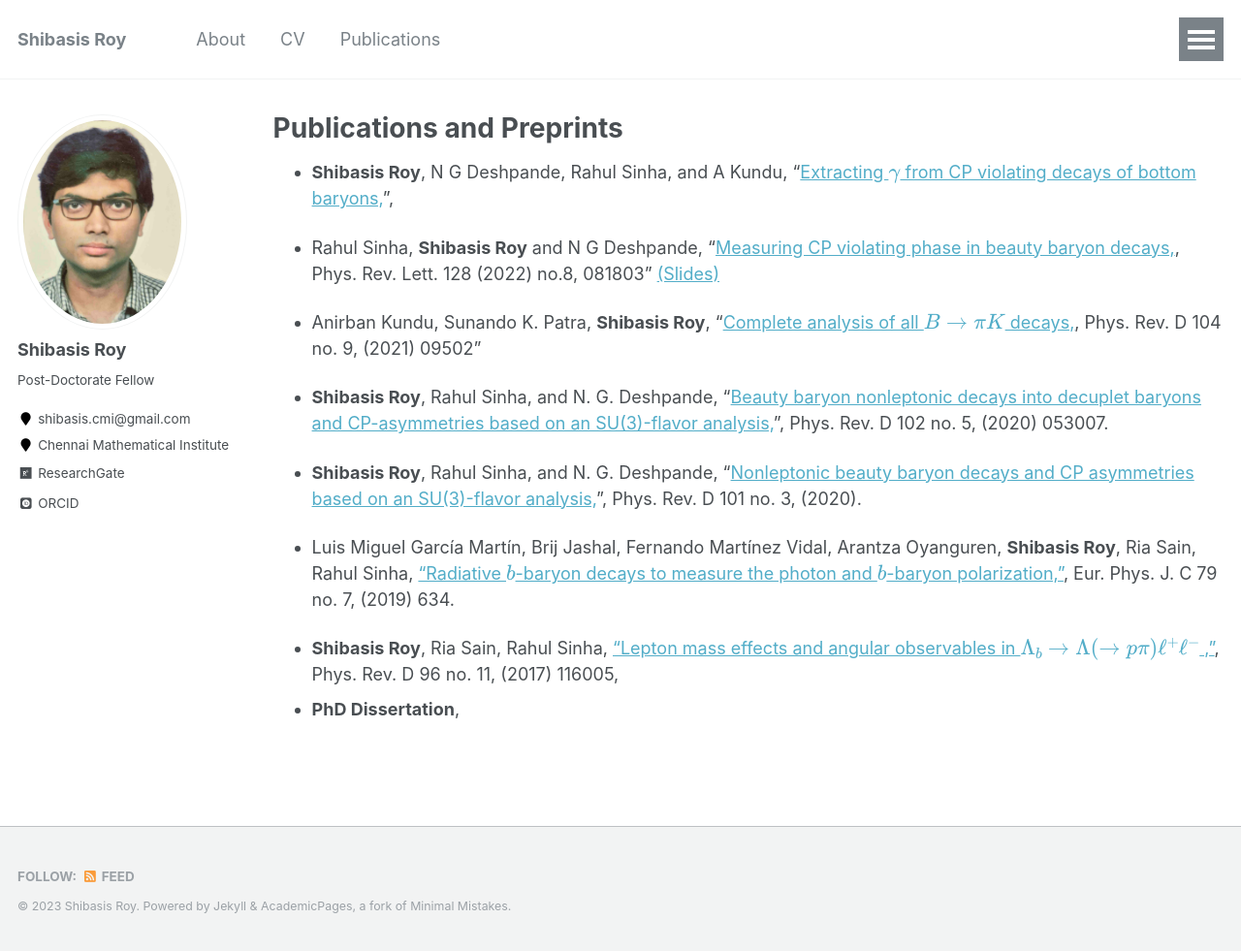
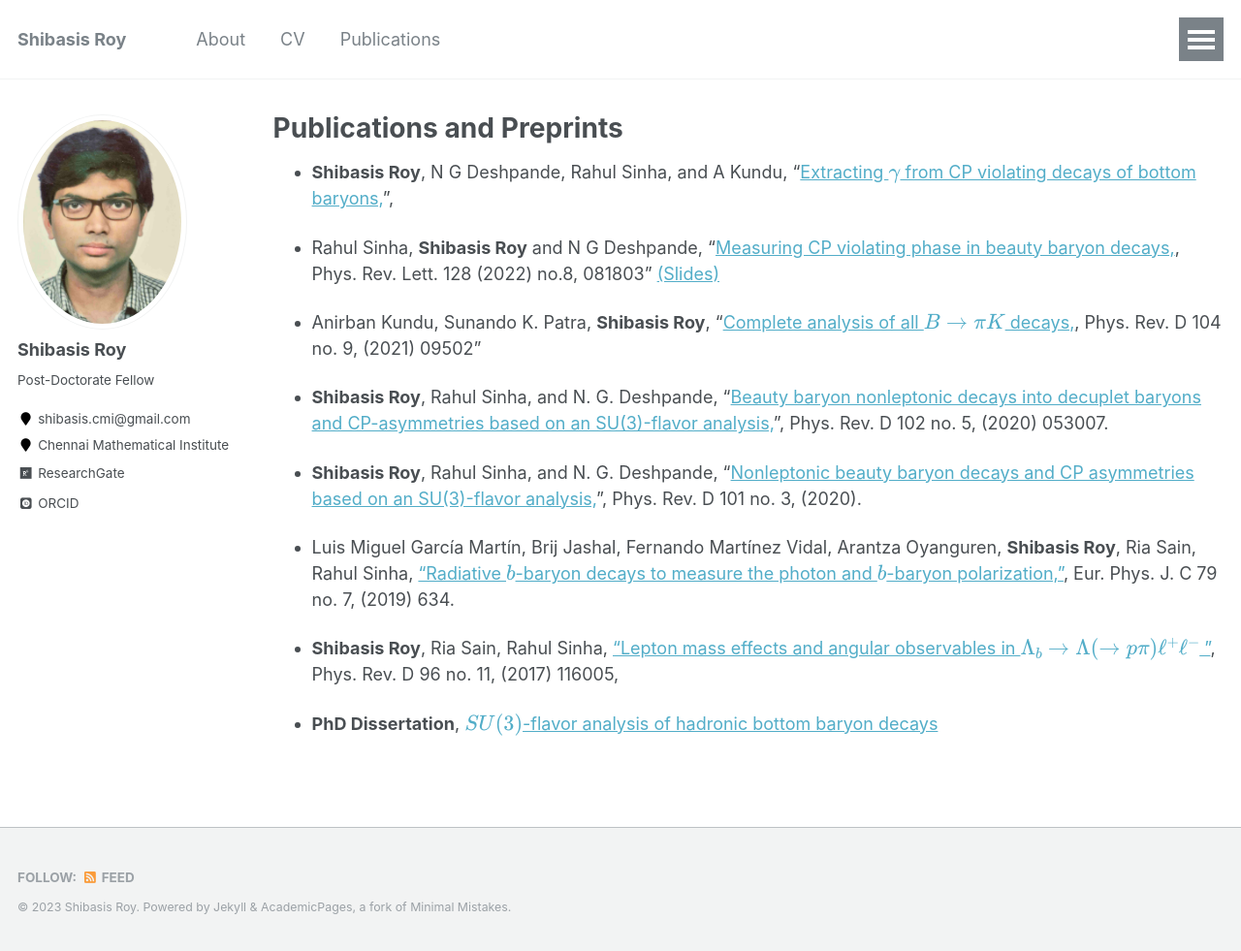
Before and after one commit to shibasisr/shibasisr.github.io, a Jekyll site: the page built from _pages/publications.md, in a window 1280 px wide and 981 px high. Shown: the whole window at 97% size. Built offline with Jekyll 4.4.1, drawn with Linux system fonts in a browser that asks for light colours; some web fonts are replaced; a script bundle is joined from its source files by our own code; library files that are not in the unit come from our copies; formulas are drawn with MathJax 3.

Commit message:
Update publications.md

```diff
--- a/_pages/publications.md
+++ b/_pages/publications.md
@@ -25,5 +25,8 @@
 
 - Luis Miguel García Martín, Brij Jashal, Fernando Martínez Vidal, Arantza Oyanguren, **Shibasis Roy**, Ria Sain, Rahul Sinha, [“Radiative $b$-baryon decays to measure the photon and $b$-baryon polarization,”](https://doi.org/10.1140/epjc/s10052-019-7123-7), Eur. Phys. J. C 79 no. 7, (2019) 634.
 
-- **Shibasis Roy**, Ria Sain, Rahul Sinha, [“Lepton mass effects and angular observables in $\Lambda_{b} \to \Lambda(\to p\pi)\ell^{+}\ell^{-}$ ,”](https://doi.org/10.1103/PhysRevD.96.116005), Phys. Rev. D 96 no. 11, (2017) 116005,
+- **Shibasis Roy**, Ria Sain, Rahul Sinha, [“Lepton mass effects and angular observables in $\Lambda_{b} \to \Lambda(\to p\pi)\ell^{+}\ell^{-}$ ”](https://doi.org/10.1103/PhysRevD.96.116005), Phys. Rev. D 96 no. 11, (2017) 116005,
+
+
 -  **PhD Dissertation**,
+[$SU(3)$-flavor analysis of hadronic bottom baryon decays](http://www.hbni.ac.in/phdthesis/phys/PHYS10201305004.pdf)
```
